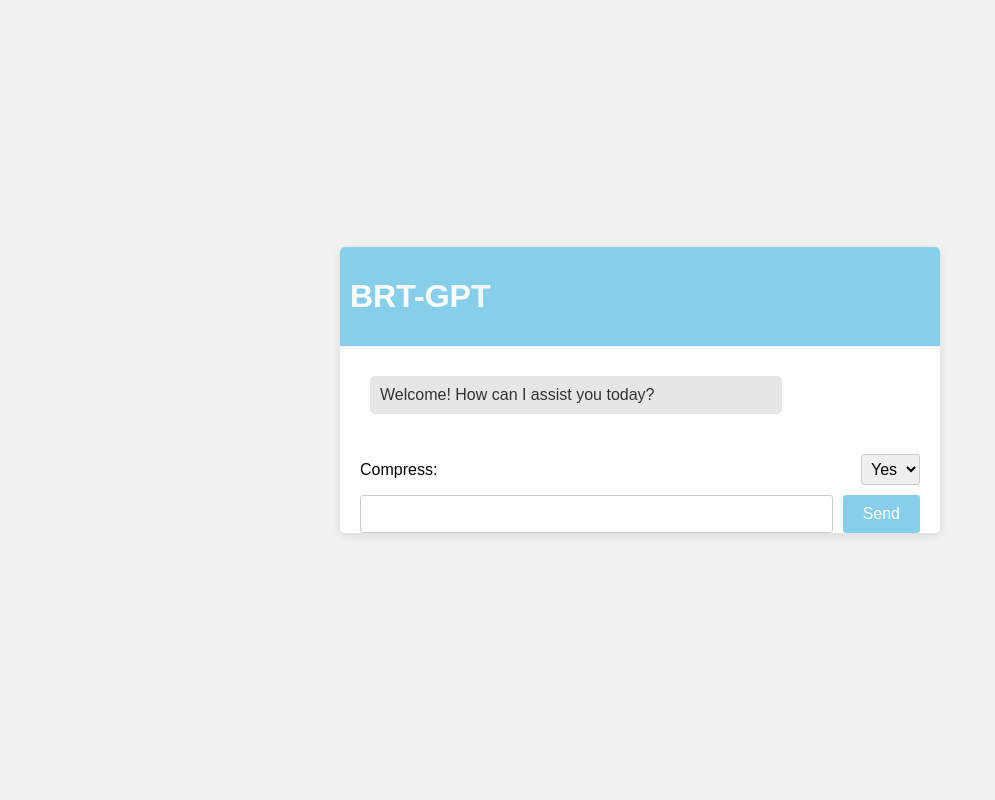
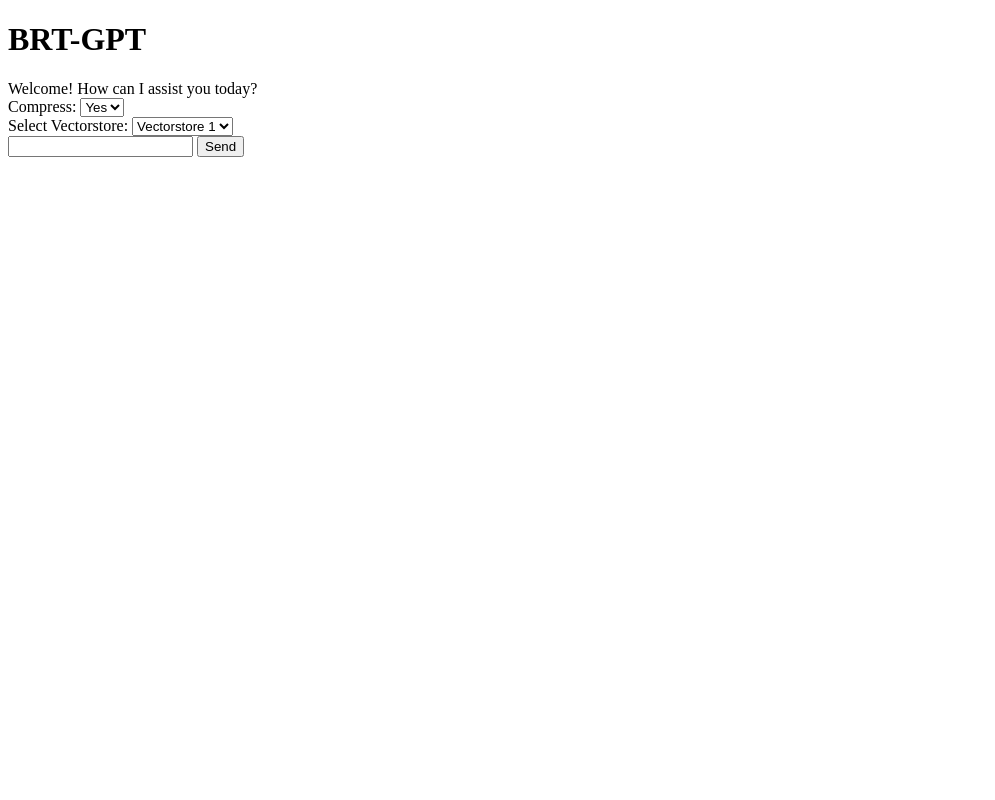
Before and after one commit to srikarthikv/test1, a PHP site: page / in a window 1280 px wide. Shown: the whole page, without its empty margins (0-995 px from the left). Run offline with PHP 8.4, Linux system fonts and the light colour scheme.

Commit message:
adding vectors drop down

```diff
--- a/index.php
+++ b/index.php
@@ -3,109 +3,7 @@
 <head>
     <title>BRT-GPT</title>
     <style>
-        body {
-            font-family: Arial, sans-serif;
-            margin: 0;
-            padding: 0;
-            background-color: #f1f1f1;
-            display: flex;
-            align-items: center;
-            justify-content: center;
-            min-height: 100vh;
-        }
-
-        .chat-container {
-            width: 80%;
-            max-width: 600px;
-            height: 80%;
-            max-height: 600px;
-            margin-bottom: 20px;
-            display: flex;
-            flex-direction: column;
-            background-color: #fff;
-            border-radius: 5px;
-            box-shadow: 0px 2px 10px rgba(0, 0, 0, 0.1);
-        }
-
-        .chat-header {
-            background-color: skyblue;
-            color: white;
-            padding: 10px;
-            border-top-left-radius: 5px;
-            border-top-right-radius: 5px;
-        }
-
-        .chat-body {
-            flex-grow: 1;
-            padding: 20px;
-            overflow-y: auto;
-        }
-
-        .message {
-            margin: 10px 10px;
-        }
-
-        .user-message {
-            background-color: #4CAF50;
-            color: white;
-            padding: 10px;
-            border-radius: 5px;
-            align-self: flex-end;
-            max-width: 70%;
-        }
-
-        .bot-message {
-            background-color: #e5e5ea;
-            color: #333;
-            padding: 10px;
-            border-radius: 5px;
-            align-self: flex-start;
-            max-width: 70%;
-        }
-
-        .input-container {
-            display: flex;
-            margin-top: 10px;
-            padding: 0 20px;
-        }
-
-        .input-container input[type="text"] {
-            flex: 1;
-            padding: 5px;
-            font-size: 16px;
-            border: 1px solid #ccc;
-            border-radius: 3px;
-        }
-
-        .input-container button[type="submit"] {
-            padding: 10px 20px;
-            font-size: 16px;
-            background-color: skyblue;
-            color: white;
-            border: none;
-            border-radius: 3px;
-            cursor: pointer;
-            margin-left: 10px;
-        }
-
-        .options-container {
-            margin-top: 10px;
-            display: flex;
-            justify-content: space-between;
-            align-items: center;
-            padding: 0 20px;
-        }
-
-        .options-container label {
-            margin-right: 10px;
-        }
-
-        .options-container select {
-            padding: 5px;
-            font-size: 16px;
-            border: 1px solid #ccc;
-            border-radius: 3px;
-        }
+        /* CSS styles omitted for brevity */
     </style>
 </head>
 <body>
@@ -124,16 +22,29 @@
                     <option value="no">No</option>
                 </select>
             </div>
+
+            <div class="options-container">
+                <label for="vectorstore-option">Select Vectorstore:</label>
+                <select name="vectorstore-option" id="vectorstore-option">
+                    <option value="vectorstore1">Vectorstore 1</option>
+                    <option value="vectorstore2">Vectorstore 2</option>
+                    <option value="vectorstore3">Vectorstore 3</option>
+                    <!-- Add more options as needed -->
+                </select>
+            </div>
+
             <div class="input-container">
                 <input type="text" name="question" id="question" required>
                 <button type="submit">Send</button>
             </div>
         </form>
+
         <?php
         if ($_SERVER['REQUEST_METHOD'] === 'POST') {
-            // Retrieve the question from the form
+            // Retrieve the question, compress option, and vectorstore option from the form
             $question = $_POST['question'];
             $compressOption = $_POST['compress-option'];
+            $vectorstoreOption = $_POST['vectorstore-option'];
 
             // Set the request URL
             $url = 'https://10.1.0.4:8000/question';
@@ -142,6 +53,7 @@
             $data = array(
                 'question' => $question,
                 'compress' => $compressOption,
+                'vectorstore' => $vectorstoreOption,
             );
 
             // Initialize cURL session
```
